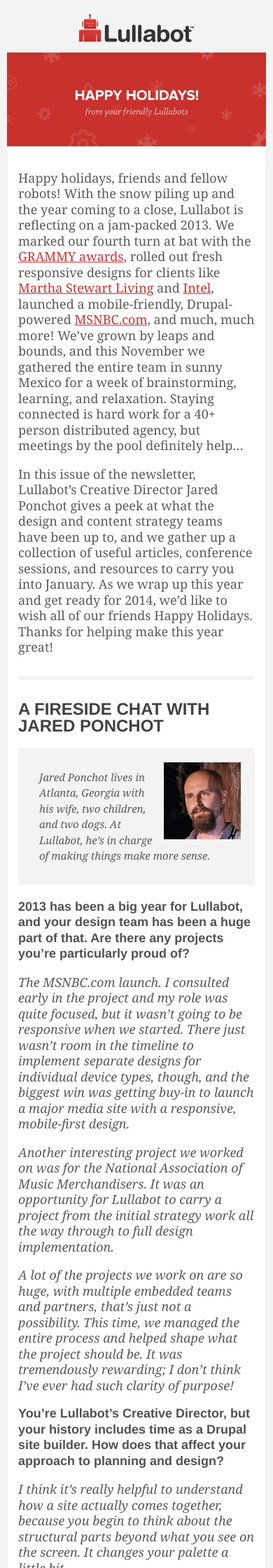
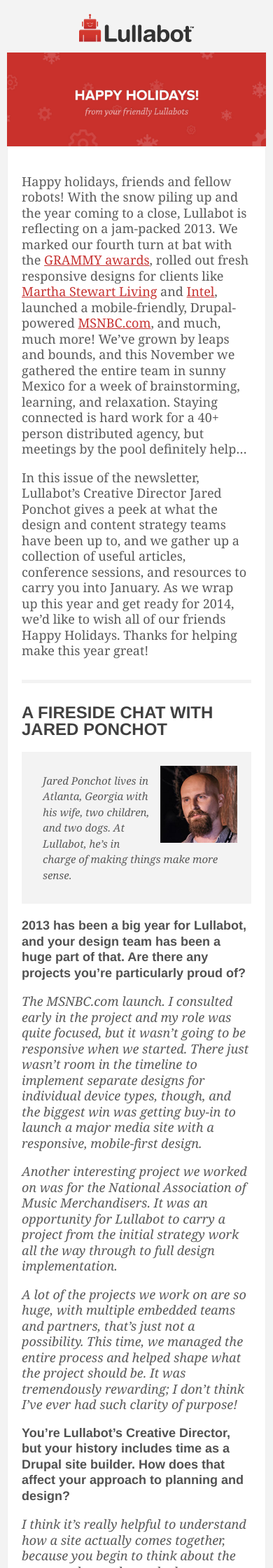
Before and after one commit to Lullabot/bot-newsletter, a Jekyll site: the page built from _posts/2013-12-30-issue-one.md, in a window 390 px wide. Shown: the top 2240 px of the page at 70% size. Built offline with Jekyll 4.4.1, drawn with Linux system fonts in a browser that asks for light colours; Markdown is read by kramdown in place of the engine named in the settings.

Commit message:
Another attempt at adjusting body padding for mobile

```diff
--- a/_includes/components/head.html
+++ b/_includes/components/head.html
@@ -469,10 +469,10 @@
 				.bodyContent{
 					/*@editable*/ font-size:18px !important;
 					/*@editable*/ line-height:125% !important;
-					padding-top:15px;
-  				padding-right:15px;
-  				padding-bottom:15px;
-  				padding-left:15px;
+					padding-top:20px;
+  				padding-right:20px !important;
+  				padding-bottom:20px;
+  				padding-left:20px !important;
 				}
 
 				.bodyContent img{
```
